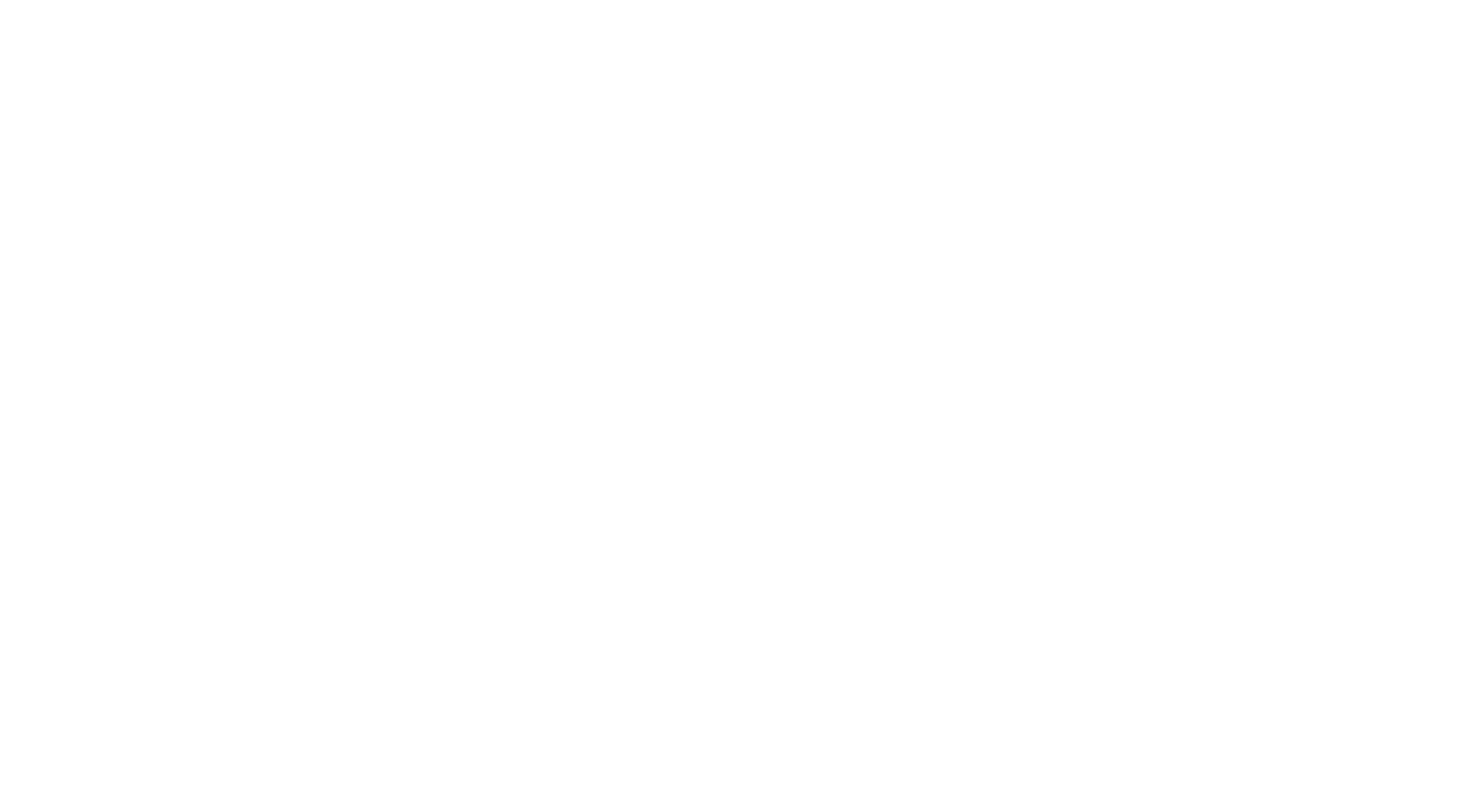
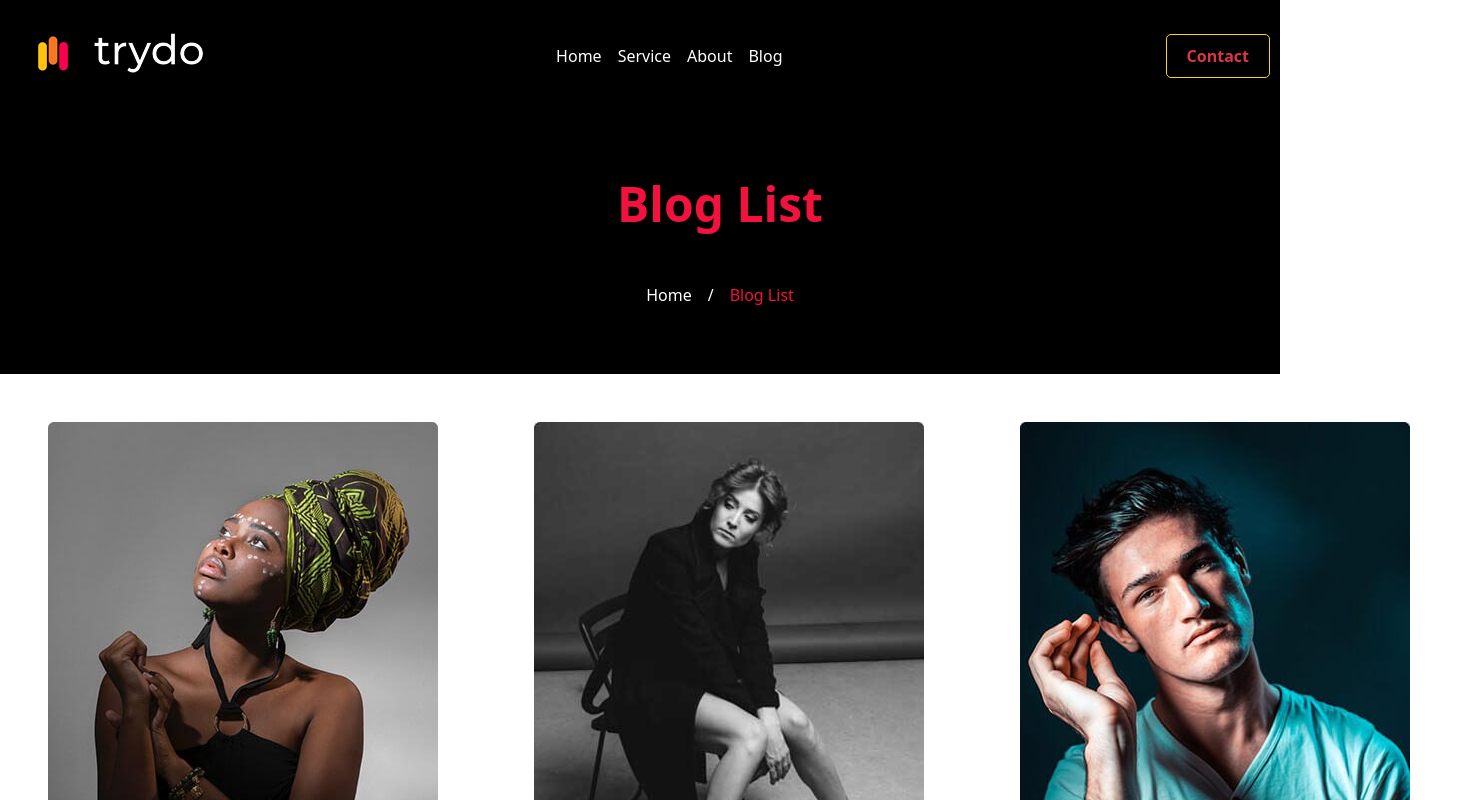
Before and after one commit to AlEkramHossainAbir/trydo-theme, a React (Create React App) app: page /blog in a window 1280 px wide. Before the commit this address had no page. Shown: the top 800 px of the page, 1458 px wide, since content can reach past the window. Built offline with nearby package versions, Linux system fonts and the light colour scheme.

Commit message:
pages added

```diff
--- a/src/App.css
+++ b/src/App.css
@@ -14,7 +14,7 @@
 .link {
     text-decoration: none;
     color: white;
-    padding: 20px;
+    padding: 0.5rem;
     align-items: center;
     justify-content: center;
 }
@@ -73,9 +73,23 @@
 .service-card-view:hover{
     background-color: #F6191E;
 }
-.home-container {
+.home-container,
+.header-container,
+.footer-container {
     width: 100%;
     background-color: black;
+}
+.blogpage-container{
+    width: 100%;
+
+}
+.blogpage-images{
+    display: grid;
+    grid-template-columns: repeat(3,1fr);
+
+}
+.blogpage-images>img{
+    padding: 3rem;
 }
 
 .home {
@@ -84,6 +98,31 @@
     margin: 0 auto;
 }
 
+.header{
+    width: 1320px;
+    margin: 0 auto;
+    display: flex;
+    flex-direction: column;
+    justify-content: center;
+    align-items: center;
+    padding: 60px;
+}
+.header-title{
+    color:#F2123D;
+    font-size: 3rem;
+    font-weight: 900;
+    padding-bottom: 2.5rem;
+}
+.self-title{
+    color: #F2123D;
+    padding: 0.5rem;
+}
+.header-nav{
+    display: flex;
+}
+.header-nav>Link{
+    text-decoration: none;
+}
 .banner-header-text {
     font-size: 70px;
     font-weight: 800;
@@ -244,7 +283,8 @@ p {
 .footer{
     display: grid;
     grid-template-columns: 1fr 1fr;
-    background-color: black;
+    width: 1320px;
+    margin: 0 auto;
 }
 .right-footer{
     display: flex;
--- a/src/App.js
+++ b/src/App.js
@@ -6,7 +6,12 @@ import {
   BrowserRouter,
   Routes,
 } from "react-router-dom";
-import Homepage from './components/Views/Homepage';
+import Homepage from './components/Homepage';
+import Navbar from './components/Navbar';
+import ServicePage from './components/ServicePage';
+import Aboutpage from './components/Aboutpage';
+import Blogpage from './components/Blogpage';
+import Footer from './components/Footer';
 
 
 
@@ -23,10 +28,14 @@ const style = {
   return (
     <div className="App">
       <BrowserRouter>
+      <Navbar />
       <Routes>
         <Route exact path="/" element={<Homepage style={style} />} />
-        <Route path="/about" element={<About />} />
+        <Route path="/service" element={<ServicePage />} />
+        <Route path="/about" element={<Aboutpage />} />
+        <Route path="/blog" element={<Blogpage />} />
       </Routes>
+      <Footer />
       </BrowserRouter>
     </div>
   );
--- /dev/null
+++ b/src/components/Aboutpage.jsx
@@ -0,0 +1,15 @@
+import React from "react"
+import Header from "./Header"
+import About from "./Views/About"
+import PartnerImages from "./Views/partner/PartnerImages"
+
+const Aboutpage = () => {
+    return (
+        <div className="aboutpage-container">
+            <Header title="About" />
+            <About />
+            <PartnerImages />
+        </div>
+    )
+}
+export default Aboutpage
--- /dev/null
+++ b/src/components/Blogpage.jsx
@@ -0,0 +1,26 @@
+import React from "react";
+import Header from "./Header";
+import blog1 from './../Assets/Images/blog1.jpg'
+import blog2 from './../Assets/Images/blog2.jpg'
+import blog3 from './../Assets/Images/blog3.jpg'
+import blog4 from './../Assets/Images/blog4.jpg'
+const Blogpage = () => {
+    return (
+        <div className="blogpage-container">
+            <div className="blogpage">
+                <div className="blogpage-header">
+                    <Header title="Blog List" link="/blog" />
+                </div>
+                <div className="blogpage-images">
+                    <img src={blog1} alt="blog 1 " />
+                    <img src={blog2} alt="blog 2 " />
+                    <img src={blog3} alt="blog 3 " />
+                    <img src={blog4} alt="blog 4 " />
+                    <img src={blog1} alt="blog 1 " />
+                    <img src={blog2} alt="blog 2 " />
+                </div>
+            </div>
+        </div>
+    )
+}
+export default Blogpage
--- a/src/components/Footer.jsx
+++ b/src/components/Footer.jsx
@@ -8,6 +8,7 @@ import { faStarAndCrescent } from '@fortawesome/free-solid-svg-icons'
 import bigLogo from './../Assets/Images/big-logo.png'
 const Footer = () => {
     return (
+        <div className="footer-container">
             <div className="footer">
                 <div className="left-footer">
                     <img src={bigLogo} alt="Logo" />
@@ -48,6 +49,7 @@ const Footer = () => {
 
                 </div>
             </div>
+        </div>
     )
 }
 export default Footer
--- a/src/components/Header.jsx
+++ b/src/components/Header.jsx
@@ -1,9 +1,18 @@
-import React from 'react'
-import Homepage from './Views/Homepage';
-const Header = () =>{
-    return(
-        <h1>This is Header</h1>
+import React from "react";
+import { Link } from "react-router-dom";
+const Header = (props) => {
+    return (
+        <div className="header-container">
+            <div className="header">
+                <h1 className="header-title">{props.title} </h1>
+                <div className="header-nav">
+                    <Link to = "/" className="link">Home</Link>
+                    <div className="link">/</div>
+                    <div className="self-title"> {props.title}</div>
+                </div>
+            </div>
 
+        </div>
     )
 }
-export default Header;
+export default Header
--- a/src/components/Views/Homepage.jsx
+++ b/src/components/Homepage.jsx
@@ -1,22 +1,20 @@
 import React from "react";
-import Footer from "../Footer";
-import Navbar from "../Navbar";
-import About from "./About";
-import FunFact from "./FunFact";
-import Home from "./Home";
-import PartnerImages from "./partner/PartnerImages";
-import Services from "./services/Services";
+import Footer from "./Footer";
+import Navbar from "./Navbar";
+import About from "./Views/About";
+import FunFact from "./Views/FunFact";
+import Home from "./Views/Home";
+import PartnerImages from "./Views/partner/PartnerImages";
+import Services from "./Views/services/Services";
 const Homepage = (props) => {
     console.log(props)
     return (
         <div className="homepage">
-            <Navbar />
             <Home />
             <About />
             <Services />
             <FunFact />
             <PartnerImages />
-            <Footer />
         </div>
     )
 }
--- a/src/components/Navbar.jsx
+++ b/src/components/Navbar.jsx
@@ -10,9 +10,9 @@ const Navbar = () => {
             </div>
             <div className="menu">
                 <Link to="/" className="link">Home</Link>
-                <Link to="/about" className="link">Service</Link>
+                <Link to="/service" className="link">Service</Link>
                 <Link to="/about" className="link">About</Link>
-                <Link to="/about" className="link">Blog</Link>
+                <Link to="/blog" className="link">Blog</Link>
             </div>
             <div className="contact">
                 <button className='contact-btn'>Contact</button>
--- /dev/null
+++ b/src/components/ServicePage.jsx
@@ -0,0 +1,13 @@
+import React from "react"
+import Header from "./Header"
+import Services from "./Views/services/Services"
+const ServicePage = () => {
+    return (
+        <div className="service-page">
+            <Header title="servicepage" />
+            <Services />
+        </div>
+
+    )
+}
+export default ServicePage
```
Lines whose indentation alone changed are shown as unchanged.
